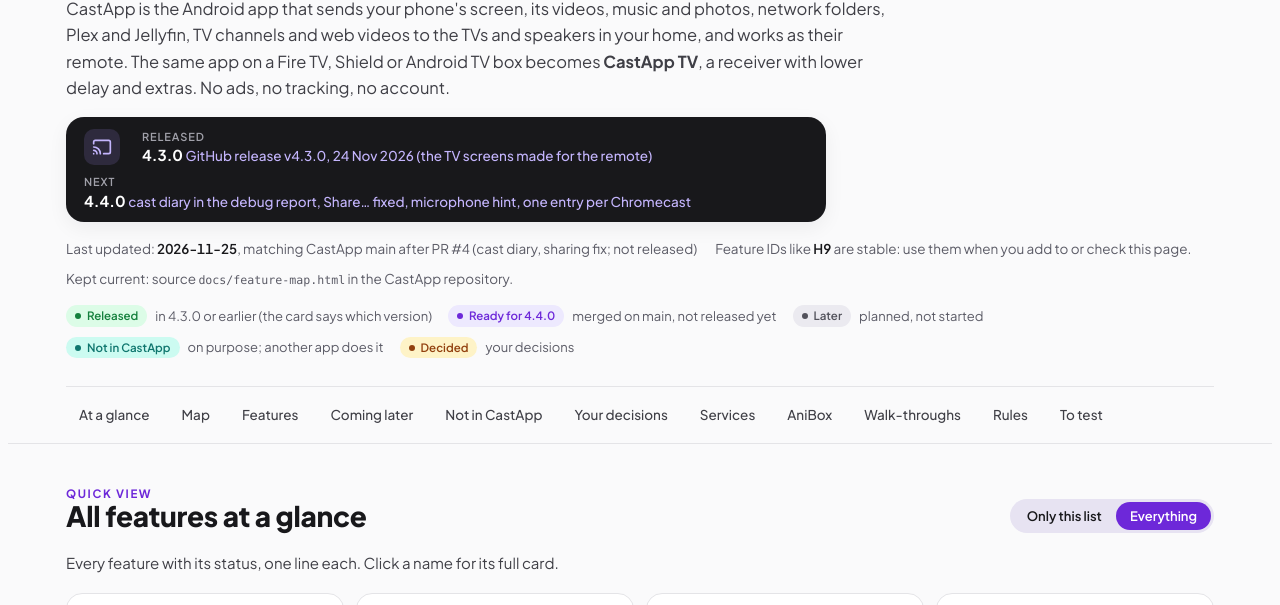
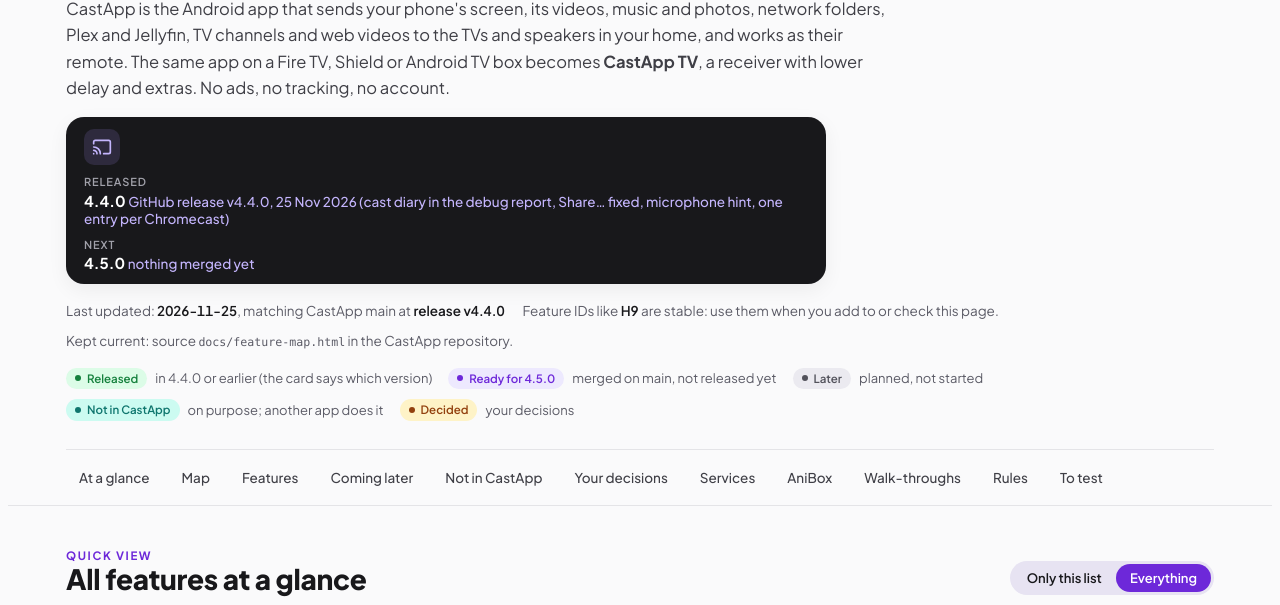
Before and after one commit to patschgoo/CastApp, a plain HTML site: page docs/feature-map.html in a window 1280 px wide. Shown: the part 144-749 px from the top of the page. Drawn offline with Linux system fonts and the light colour scheme.

Commit message:
CastApp 4.4.0: version, release notes, feature map

```diff
--- a/docs/feature-map.html
+++ b/docs/feature-map.html
@@ -198,17 +198,17 @@ body.glance-only section.block:not(#glance) { display: none; }
     <p class="lead">CastApp is the Android app that sends your phone's screen, its videos, music and photos, network folders, Plex and Jellyfin, TV channels and web videos to the TVs and speakers in your home, and works as their remote. The same app on a Fire TV, Shield or Android TV box becomes <b>CastApp TV</b>, a receiver with lower delay and extras. No ads, no tracking, no account.</p>
     <div class="castbar" role="group" aria-label="Versions">
       <span class="cb-icon" aria-hidden="true"><svg viewBox="0 0 24 24"><path class="cb-stroke" d="M2 8V6a2 2 0 0 1 2-2h16a2 2 0 0 1 2 2v12a2 2 0 0 1-2 2h-6M2 12a8 8 0 0 1 8 8M2 16a4 4 0 0 1 4 4M2 20h.01"/></svg></span>
-      <span class="cb-item"><span class="cb-label">Released</span><span class="cb-value">4.3.0 <span>GitHub release v4.3.0, 24 Nov 2026 (the TV screens made for the remote)</span></span></span>
-      <span class="cb-item"><span class="cb-label">Next</span><span class="cb-value">4.4.0 <span>cast diary in the debug report, Share… fixed, microphone hint, one entry per Chromecast</span></span></span>
+      <span class="cb-item"><span class="cb-label">Released</span><span class="cb-value">4.4.0 <span>GitHub release v4.4.0, 25 Nov 2026 (cast diary in the debug report, Share… fixed, microphone hint, one entry per Chromecast)</span></span></span>
+      <span class="cb-item"><span class="cb-label">Next</span><span class="cb-value">4.5.0 <span>nothing merged yet</span></span></span>
     </div>
     <div class="facts">
-      <span>Last updated: <b>2026-11-25</b>, matching CastApp main after PR #4 (cast diary, sharing fix; not released)</span>
+      <span>Last updated: <b>2026-11-25</b>, matching CastApp main at <b>release v4.4.0</b></span>
       <span>Feature IDs like <b>H9</b> are stable: use them when you add to or check this page.</span>
       <span>Kept current: source <code>docs/feature-map.html</code> in the CastApp repository.</span>
     </div>
     <div class="legend">
-      <span class="item"><span class="pill s-ok">Released</span><span>in 4.3.0 or earlier (the card says which version)</span></span>
-      <span class="item"><span class="pill s-new">Ready for 4.4.0</span><span>merged on main, not released yet</span></span>
+      <span class="item"><span class="pill s-ok">Released</span><span>in 4.4.0 or earlier (the card says which version)</span></span>
+      <span class="item"><span class="pill s-new">Ready for 4.5.0</span><span>merged on main, not released yet</span></span>
       <span class="item"><span class="pill s-later">Later</span><span>planned, not started</span></span>
       <span class="item"><span class="pill s-no">Not in CastApp</span><span>on purpose; another app does it</span></span>
       <span class="item"><span class="pill s-dec">Decided</span><span>your decisions</span></span>
@@ -344,7 +344,7 @@ body.glance-only section.block:not(#glance) { display: none; }
   <div class="filters" role="group" aria-label="Show features by status">
     <button type="button" data-f="all" aria-pressed="true">All</button>
     <button type="button" data-f="ok" aria-pressed="false">Released</button>
-    <button type="button" data-f="new" aria-pressed="false">Ready for 4.4.0</button>
+    <button type="button" data-f="new" aria-pressed="false">Ready for 4.5.0</button>
     <button type="button" data-f="later" aria-pressed="false">Later</button>
     <button type="button" data-f="no" aria-pressed="false">Not in CastApp</button>
     <span class="count" id="fcount" aria-live="polite"></span>
@@ -411,7 +411,7 @@ body.glance-only section.block:not(#glance) { display: none; }
       <div class="links"><a href="#A1">A1</a><a href="#A2">A2</a><a href="#N1">N1</a></div>
       <div class="files">capture/ScreenEncoder.kt · capture/AudioEncoder.kt · service/CastSession.kt · service/CastService.kt</div><div class="ver">4.2.0</div></article>
     <article class="f" id="A15" data-s="ok"><div class="top"><div><div class="id">A15</div><h3>Sound that can't be recorded</h3></div><span class="pill s-ok">Released in 4.2.0</span></div>
-      <p>If the phone plays sound for 10 seconds but none of it reaches the capture (the app forbids recording, or a call), CastApp says that app's sound stays on the phone. A capture that stops delivering is restarted up to five times before it settles for silence. <b>Ready for 4.4.0:</b> with Phone microphone off, the note says it can send that app's sound through the microphone instead (an app such as an ad-blocking browser that forbids recording can't be captured any other way), and the foreground service also takes the microphone type whenever sound is sent, since Android 11+ may silence a background app's recording without it.</p>
+      <p>If the phone plays sound for 10 seconds but none of it reaches the capture (the app forbids recording, or a call), CastApp says that app's sound stays on the phone. A capture that stops delivering is restarted up to five times before it settles for silence. <b>New in 4.4.0:</b> with Phone microphone off, the note says it can send that app's sound through the microphone instead (an app such as an ad-blocking browser that forbids recording can't be captured any other way), and the foreground service also takes the microphone type whenever sound is sent, since Android 11+ may silence a background app's recording without it.</p>
       <div class="links"><a href="#A3">A3</a><a href="#A1">A1</a></div>
       <div class="files">capture/AudioEncoder.kt · capture/PcmLevel.kt · service/CastService.kt</div><div class="ver">4.2.0 · microphone hint 4.4.0</div></article>
     <article class="f" id="A16" data-s="ok"><div class="top"><div><div class="id">A16</div><h3>Less delay: use CastApp TV</h3></div><span class="pill s-ok">Released in 4.2.0</span></div>
@@ -429,7 +429,7 @@ body.glance-only section.block:not(#glance) { display: none; }
       <div class="links"><a href="#B2">B2</a><a href="#N7">N7</a></div>
       <div class="files">discovery/NsdBrowser.kt · discovery/MdnsBrowser.kt · dlna/SsdpBrowser.kt · discovery/NetworkScanner.kt</div><div class="ver">1.0 · DLNA search 2.0</div></article>
     <article class="f" id="B2" data-s="ok"><div class="top"><div><div class="id">B2</div><h3>Remembered TVs, one entry each</h3></div><span class="pill s-ok">Released</span></div>
-      <p>Every TV you cast to is remembered and found again when its address changes. A TV that answers in several ways is listed once, the best way first: Google Cast, then DLNA, Roku, AirPlay. A CastApp TV is always listed. <b>Ready for 4.4.0:</b> a Chromecast that answers a second time over IPv6 (fe80::…, without its id) is no longer listed twice; that copy could not have played the stream anyway.</p>
+      <p>Every TV you cast to is remembered and found again when its address changes. A TV that answers in several ways is listed once, the best way first: Google Cast, then DLNA, Roku, AirPlay. A CastApp TV is always listed. <b>New in 4.4.0:</b> a Chromecast that answers a second time over IPv6 (fe80::…, without its id) is no longer listed twice; that copy could not have played the stream anyway.</p>
       <div class="links"><a href="#B1">B1</a><a href="#A8">A8</a><a href="#H1">H1</a></div>
       <div class="files">discovery/DeviceRepository.kt · discovery/CastDevice.kt · discovery/AddressEcho.kt</div><div class="ver">1.0 · one entry per TV 3.1 · IPv6 copies 4.4.0</div></article>
     <article class="f" id="B3" data-s="ok"><div class="top"><div><div class="id">B3</div><h3>Google Cast</h3></div><span class="pill s-ok">Released</span></div>
@@ -865,7 +865,7 @@ body.glance-only section.block:not(#glance) { display: none; }
       <div class="links"><a href="#B1">B1</a><a href="#N6">N6</a></div>
       <div class="files">support/NetworkCheck.kt · support/NetworkProbe.kt</div><div class="ver">4.0</div></article>
     <article class="f" id="N8" data-s="ok"><div class="top"><div><div class="id">N8</div><h3>Debug log and battery help</h3></div><span class="pill s-ok">Released</span></div>
-      <p>Send debug log makes the report (it says Preparing while it reads the log), then offers Share…, Save as file… and Copy short version (no log lines, to paste into a chat), because sharing alone failed on a test phone; nothing is sent by itself. Battery &amp; background asks to be left alone and shows tips for your phone's brand. The self-test's notes on notifications and battery have buttons straight to Android's settings (4.2.0). <b>Ready for 4.4.0:</b> Share… works again (Android had used the recordings' file provider for it, the user's report of 24 Nov showed the error; the downloaded update's installer used the same broken path), and the report has a section "Recent cast sessions": a diary kept in the app's folder of each session's steps with timings (connect, TV player start, stream tracks, HLS wait, time to the first picture, TV states, fallbacks, reconnects), the sound capture's state and seconds of sound sent, and what the phone plays (kind of sound, whether the app allows recording). Android's own log on the test phone had only the last minute, so earlier reports said nothing about the casts.</p>
+      <p>Send debug log makes the report (it says Preparing while it reads the log), then offers Share…, Save as file… and Copy short version (no log lines, to paste into a chat), because sharing alone failed on a test phone; nothing is sent by itself. Battery &amp; background asks to be left alone and shows tips for your phone's brand. The self-test's notes on notifications and battery have buttons straight to Android's settings (4.2.0). <b>New in 4.4.0:</b> Share… works again (Android had used the recordings' file provider for it, the user's report of 24 Nov showed the error; the downloaded update's installer used the same broken path), and the report has a section "Recent cast sessions": a diary kept in the app's folder of each session's steps with timings (connect, TV player start, stream tracks, HLS wait, time to the first picture, TV states, fallbacks, reconnects), the sound capture's state and seconds of sound sent, and what the phone plays (kind of sound, whether the app allows recording). Android's own log on the test phone had only the last minute, so earlier reports said nothing about the casts.</p>
       <div class="links"><a href="#N6">N6</a></div>
       <div class="files">support/DebugLog.kt · support/CastJournal.kt · support/SoundState.kt · support/AppFileProviders.kt · support/SendLogUi.kt · support/BatteryHelp.kt · support/SelfTestUi.kt</div><div class="ver">4.0 · save/copy 4.2.0 · cast diary 4.4.0</div></article>
     <article class="f" id="N9" data-s="ok"><div class="top"><div><div class="id">N9</div><h3>Updates from GitHub releases</h3></div><span class="pill s-ok">Released</span></div>
@@ -1163,7 +1163,7 @@ body.glance-only section.block:not(#glance) { display: none; }
 
 (function () {
   var box = document.getElementById("glanceList");
-  var label = { ok: "Released", "new": "Ready for 4.4.0", later: "Later", no: "Not in CastApp", dec: "Your decision" };
+  var label = { ok: "Released", "new": "Ready for 4.5.0", later: "Later", no: "Not in CastApp", dec: "Your decision" };
   function esc(t) { return t.replace(/&/g, "&amp;").replace(/</g, "&lt;").replace(/"/g, "&quot;"); }
   var html = "";
   document.querySelectorAll("#features .area").forEach(function (area) {
```
Also changed, not shown: fastlane/metadata/android/de-DE/changelogs/10.txt (added), fastlane/metadata/android/en-US/changelogs/10.txt (added), 2 other files.
